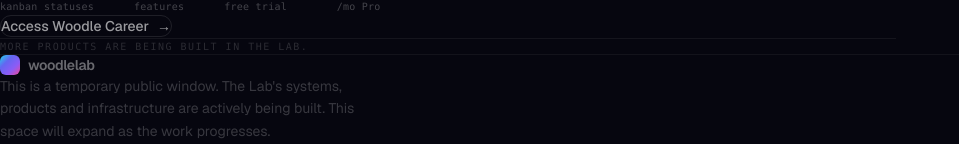
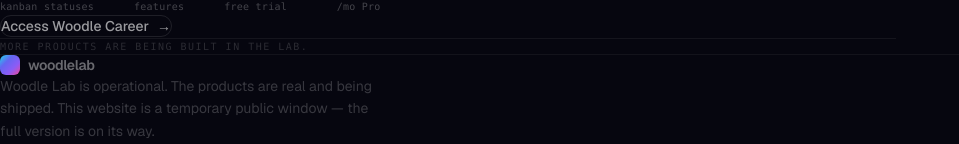
Before and after one commit to KhadySall/woodle-lab, a Next.js app: page / in a window 1280 px wide. Shown: the part 1171-1315 px from the top of the page, without its empty margins (0-959 px from the left). Built offline with nearby package versions, Linux system fonts and the light colour scheme.

Commit message:
fix: footer — correction narrative, le Lab est opérationnel, c'est le site qui est temporaire

```diff
--- a/src/components/sections/Footer.tsx
+++ b/src/components/sections/Footer.tsx
@@ -28,9 +28,9 @@
 
           {/* Narrative */}
           <p className="text-sm text-white/20 leading-relaxed max-w-sm mb-16">
-            This is a temporary public window. The Lab&apos;s systems,
-            products and infrastructure are actively being built.
-            This space will expand as the work progresses.
+            Woodle Lab is operational. The products are real and being shipped.
+            This website is a temporary public window —
+            the full version is on its way.
           </p>
 
           {/* Bottom row */}
```
